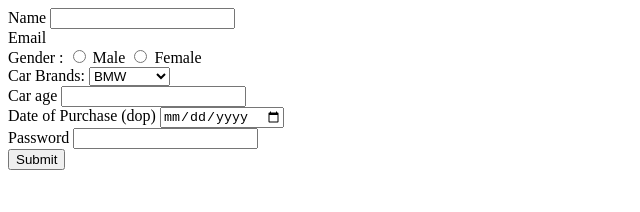
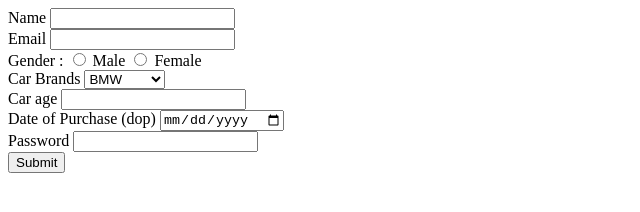
Before and after one commit to acciojob/car-insurance-form-Co0lboy, a website: page main.html in a window 1280 px wide. Shown: the whole page, without its empty margins (0-640 px from the left). Drawn offline with Linux system fonts and the light colour scheme.

Commit message:
created a submission

```diff
--- a/main.html
+++ b/main.html
@@ -15,7 +15,7 @@
 		</div>
 
 		<div>
-			<label for="email">Email</label
+			<label for="email">Email</label>
 			<input type="email" id="email" required>
 		</div>
 
@@ -23,12 +23,12 @@
 			<label for="gender">Gender :</label>
 			<input type="radio" name="gender" required >
 			<label>Male</label>
-			<input type="radio" name="gender">
+			<input type="radio" name="gender" required>
 			<label>Female</label>
 		</div>
 
 		<div>
-			<label>Car Brands:</label>
+			<label for="carbrands">Car Brands</label>
 			<select id="cars">
 				<option>BMW</option>
 				<option>Audi</option>
@@ -52,7 +52,7 @@
 		</div>
 
 		<div>
-			<input type="submit">
+			<button type="submit">Submit</button>
 		</div>
 
 	</form>
```
